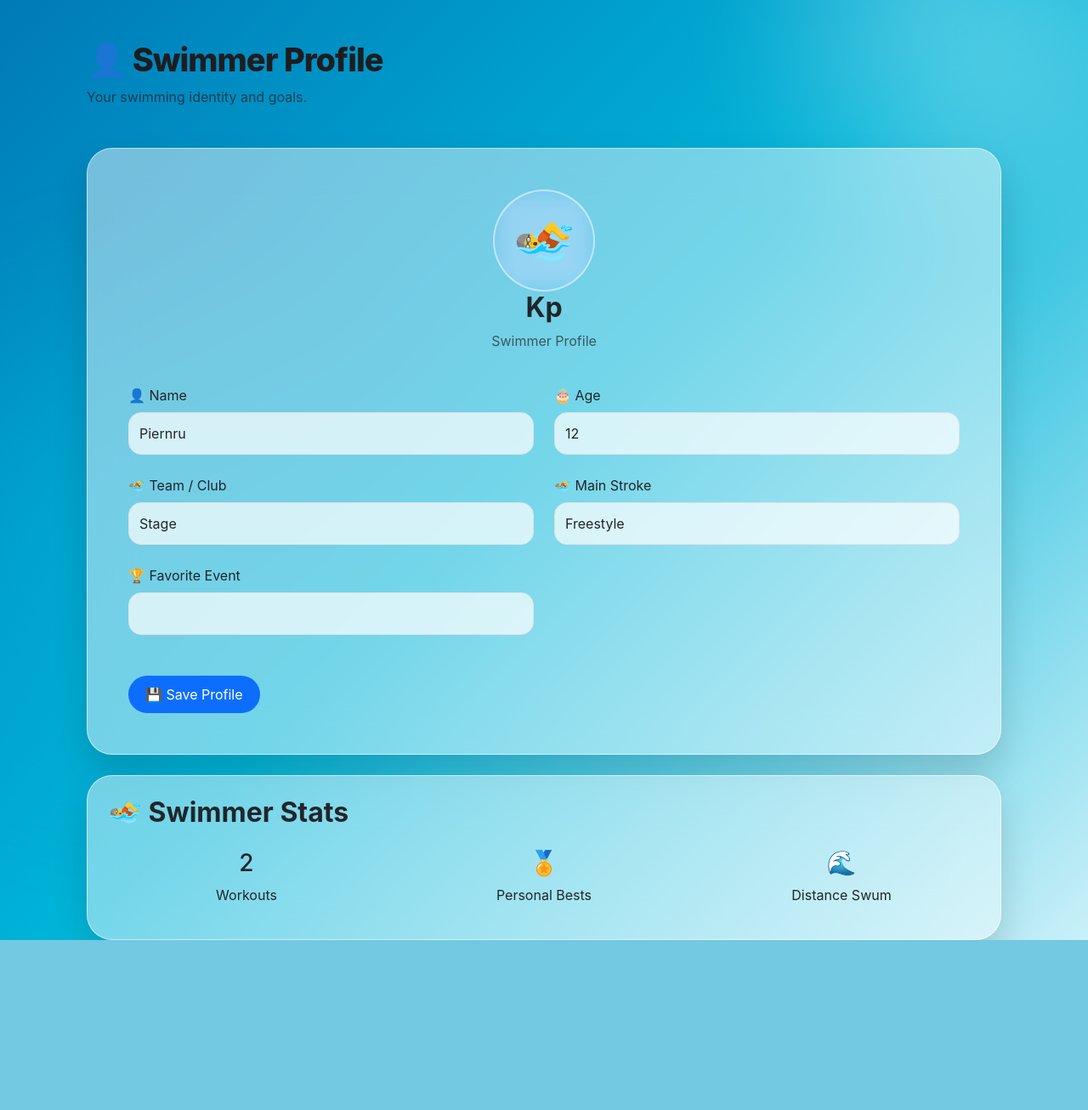
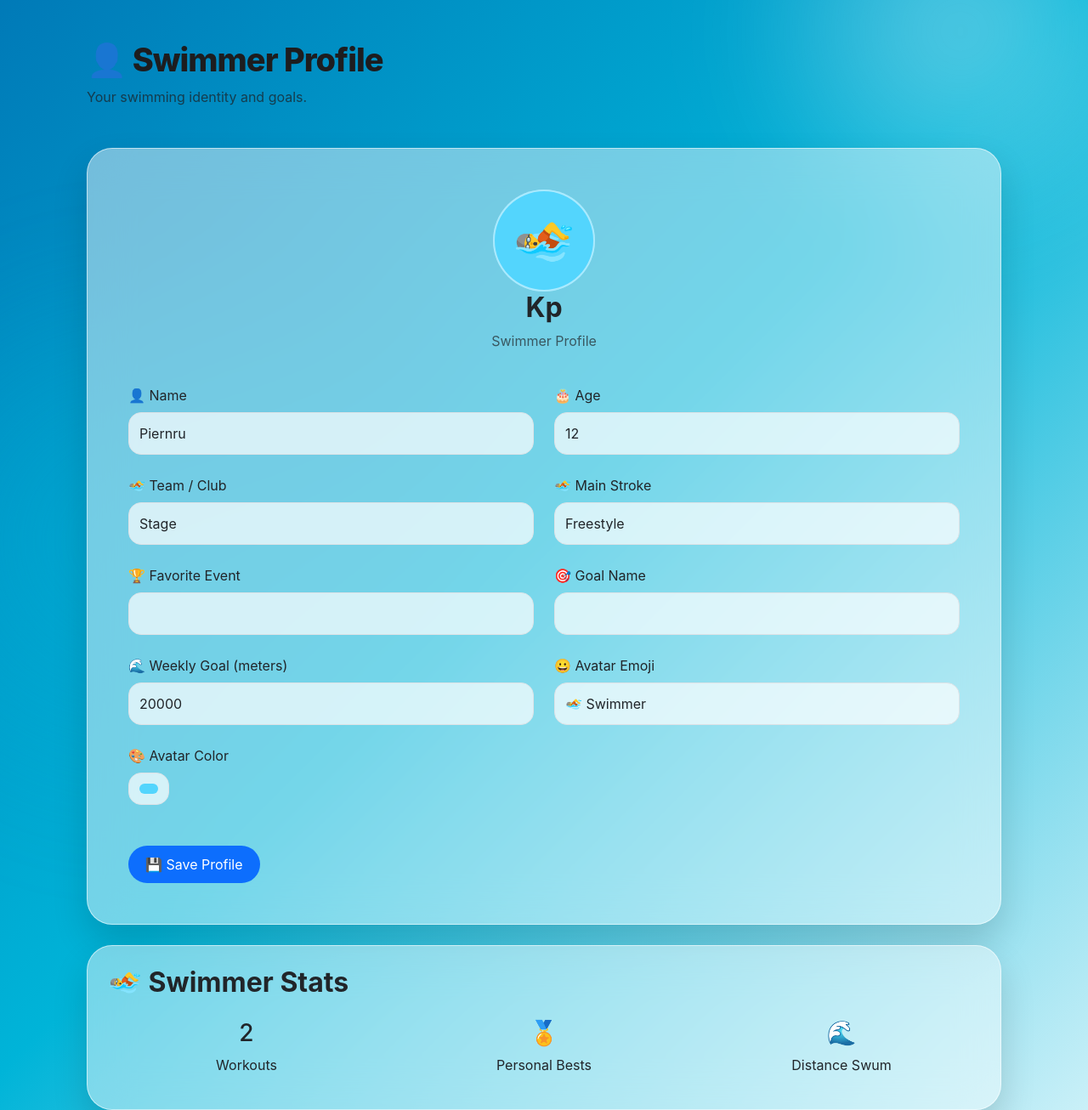
Before and after one commit to kpwastaken/Swimora, a Flask app: page /profile in a window 1280 px wide. Shown: the part 63-1369 px from the top of the page at 85% size. Before the commit the page ends 1169 px from the top, so only its background shows below. Run offline with Flask 3, Linux system fonts and the light colour scheme; a user stored in the database is signed in; data comes from the database, SQL or seed files in the repository; both versions use the stored data as it was after the commit.

Commit message:
Added swimmer profile customization

```diff
--- a/app.py
+++ b/app.py
@@ -1,3 +1,4 @@
+from flask_migrate import Migrate
 from flask import Flask, render_template, request, redirect
 from flask_login import (
     LoginManager,
@@ -16,6 +17,7 @@ app = Flask(__name__)
 app.config.from_object(Config)
 
 db.init_app(app)
+migrate = Migrate(app, db)
 
 
 login_manager = LoginManager()
@@ -100,13 +102,18 @@ def dashboard():
         user_id=current_user.id
     ).all()
 
-
     total_distance = sum(
         workout.distance
         for workout in workouts
         if workout.distance
     )
 
+    goal = current_user.weekly_goal or 1
+
+    goal_percentage = min(
+        int((total_distance / goal) * 100),
+        100
+    )
 
     return render_template(
         "dashboard.html",
@@ -114,7 +121,8 @@ def dashboard():
         workouts=workouts,
         total_distance=total_distance,
         workout_count=len(workouts),
-        pb_count=len(pbs)
+        pb_count=len(pbs),
+        goal_percentage=goal_percentage
     )
 
 
@@ -124,12 +132,16 @@ def dashboard():
 def profile():
 
     if request.method == "POST":
-
         current_user.name = request.form["name"]
         current_user.age = request.form["age"]
         current_user.team = request.form["team"]
         current_user.stroke = request.form["stroke"]
         current_user.event = request.form["event"]
+        current_user.goal_name = request.form["goal_name"]
+        current_user.weekly_goal = int(request.form["weekly_goal"])
+
+        current_user.avatar_emoji = request.form["avatar_emoji"]
+        current_user.avatar_color = request.form["avatar_color"]
 
         db.session.commit()
 
--- a/requirements.txt
+++ b/requirements.txt
@@ -11,3 +11,4 @@ typing_extensions==4.16.0
 Werkzeug==3.1.8
 gunicorn
 psycopg2-binary
+Flask-Migrate==4.1.0
--- a/templates/profile.html
+++ b/templates/profile.html
@@ -1,7 +1,6 @@
 {% extends "base.html" %}
 
 {% block content %}
-
 
 <div class="mb-5">
 
@@ -25,12 +24,12 @@ Your swimming identity and goals.
 <div class="text-center mb-4">
 
 
-<div class="profile-avatar">
+<div class="profile-avatar"
+     style="background-color: {{ user.avatar_color or '#ffc107' }};">
 
-🏊
+    {{ user.avatar_emoji or "🏊" }}
 
 </div>
-
 
 <h2>
 {{ user.username }}
@@ -184,11 +183,9 @@ IM
 
 <div class="col-md-6">
 
-
 <label class="form-label">
 🏆 Favorite Event
 </label>
-
 
 <input
 
@@ -204,11 +201,73 @@ value="{{ user.event or '' }}">
 
 
 
-</div>
 
 
 
+<div class="col-md-6">
 
+    <label class="form-label">
+        🎯 Goal Name
+    </label>
+
+    <input
+        type="text"
+        name="goal_name"
+        class="form-control"
+        value="{{ user.goal_name or '' }}">
+
+</div>
+
+<div class="col-md-6">
+
+    <label class="form-label">
+        🌊 Weekly Goal (meters)
+    </label>
+
+    <input
+        type="number"
+        name="weekly_goal"
+        class="form-control"
+        value="{{ user.weekly_goal }}">
+    </div>
+
+
+<div class="col-md-6">
+
+    <label class="form-label">
+        😀 Avatar Emoji
+    </label>
+
+    <select name="avatar_emoji" class="form-select">
+
+        <option value="🏊">🏊 Swimmer</option>
+        <option value="🐬">🐬 Dolphin</option>
+        <option value="🦈">🦈 Shark</option>
+        <option value="🐳">🐳 Whale</option>
+        <option value="🐠">🐠 Fish</option>
+        <option value="🔥">🔥 Fire</option>
+        <option value="⚡">⚡ Lightning</option>
+        <option value="🏅">🏅 Medal</option>
+
+    </select>
+
+</div>
+
+<div class="col-md-6">
+
+    <label class="form-label">
+        🎨 Avatar Color
+    </label>
+
+    <input
+        type="color"
+        name="avatar_color"
+        class="form-control form-control-color"
+        value="{{ user.avatar_color or '#0d6efd' }}">
+
+</div>
+
+</div>
 
 <button
 
@@ -270,8 +329,6 @@ Personal Bests
 </div>
 
 
-
-
 <div class="col-md-4">
 
 <h3>
@@ -285,13 +342,9 @@ Distance Swum
 </div>
 
 
+</div>
 
 </div>
 
 
-</div>
-
-
-
-
 {% endblock %}
```
Also changed, not shown: migrations/versions/493542ee28fc_add_avatar_and_profile_color.py (added, +34 -0 lines), migrations/versions/5c0e254cda75_add_avatar_settings.py (added, +42 -0 lines), migrations/versions/e001f5860d79_added_goal_named.py (added, +32 -0 lines), models.py (+21 -0 lines), templates/dashboard.html (+44 -0 lines), instance/swimora.db.
